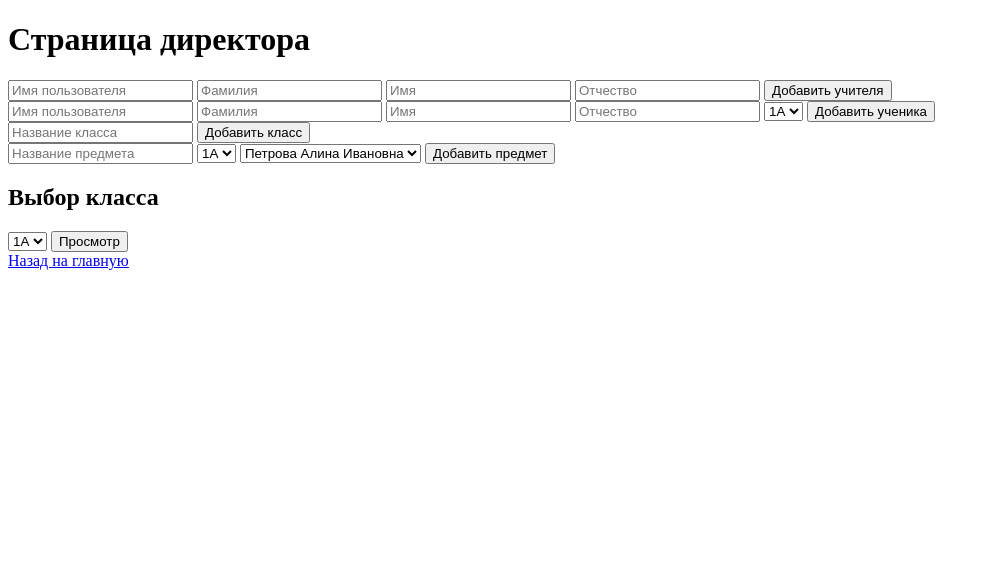
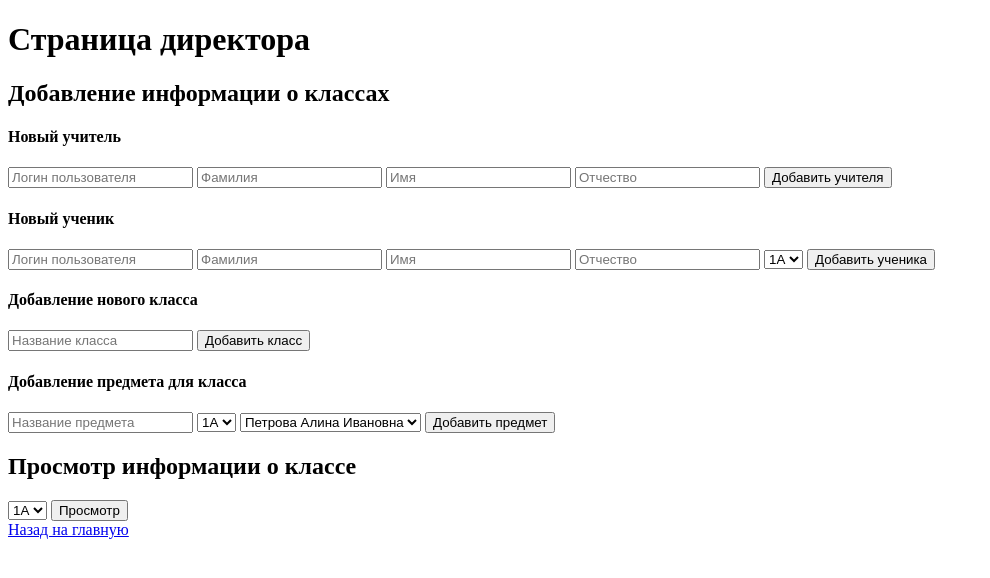
Before and after one commit to Mix-emal/SchoolJournal, a Flask app: page /director in a window 1280 px wide. Shown: the top 578 px of the page, without its empty margins (0-990 px from the left). Run offline with Flask 3, Linux system fonts and the light colour scheme; a user stored in the database is signed in.

Commit message:
легкие доработки

```diff
--- a/code/templates/director.html
+++ b/code/templates/director.html
@@ -7,15 +7,18 @@
 </head>
 <body>
     <h1>Страница директора</h1>
+    <h2>Добавление информации о классах</h2>
+    <h4>Новый учитель</h4>
     <form action="/add_teacher" method="POST">
-        <input type="text" name="username" placeholder="Имя пользователя" required>
+        <input type="text" name="username" placeholder="Логин пользователя" required>
         <input type="text" name="last_name" placeholder="Фамилия" required>
         <input type="text" name="first_name" placeholder="Имя" required>
         <input type="text" name="middle_name" placeholder="Отчество" required>
         <button type="submit">Добавить учителя</button>
     </form>
+    <h4>Новый ученик</h4>
     <form action="/add_student" method="POST">
-        <input type="text" name="username" placeholder="Имя пользователя" required>
+        <input type="text" name="username" placeholder="Логин пользователя" required>
         <input type="text" name="last_name" placeholder="Фамилия" required>
         <input type="text" name="first_name" placeholder="Имя" required>
         <input type="text" name="middle_name" placeholder="Отчество" required>
@@ -26,10 +29,12 @@
         </select>
         <button type="submit">Добавить ученика</button>
     </form>
+    <h4>Добавление нового класса</h4>
     <form action="/add_class" method="POST">
         <input type="text" name="class" placeholder="Название класса" required>
         <button type="submit">Добавить класс</button>
     </form>
+    <h4>Добавление предмета для класса</h4>
     <form action="/add_subject" method="POST">
         <input type="text" name="name" placeholder="Название предмета" required>
         <select name="class_id">
@@ -44,7 +49,7 @@
         </select>
         <button type="submit">Добавить предмет</button>
     </form>
-    <h2>Выбор класса</h2>
+    <h2>Просмотр информации о классе</h2>
     <form method="GET" action="{{ url_for('director_page') }}">
         <select name="class_id">
             {% for class in classes %}
```
